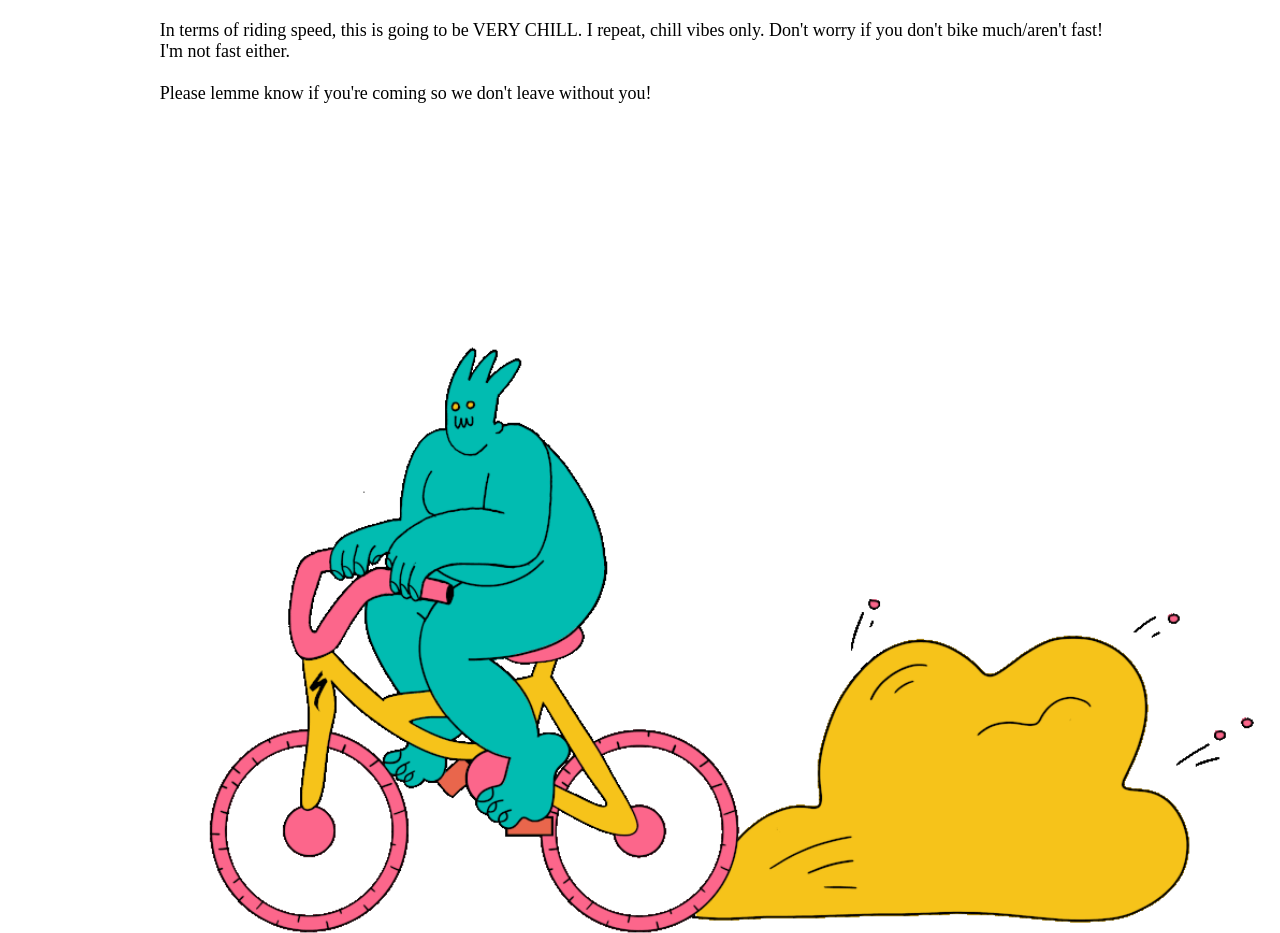
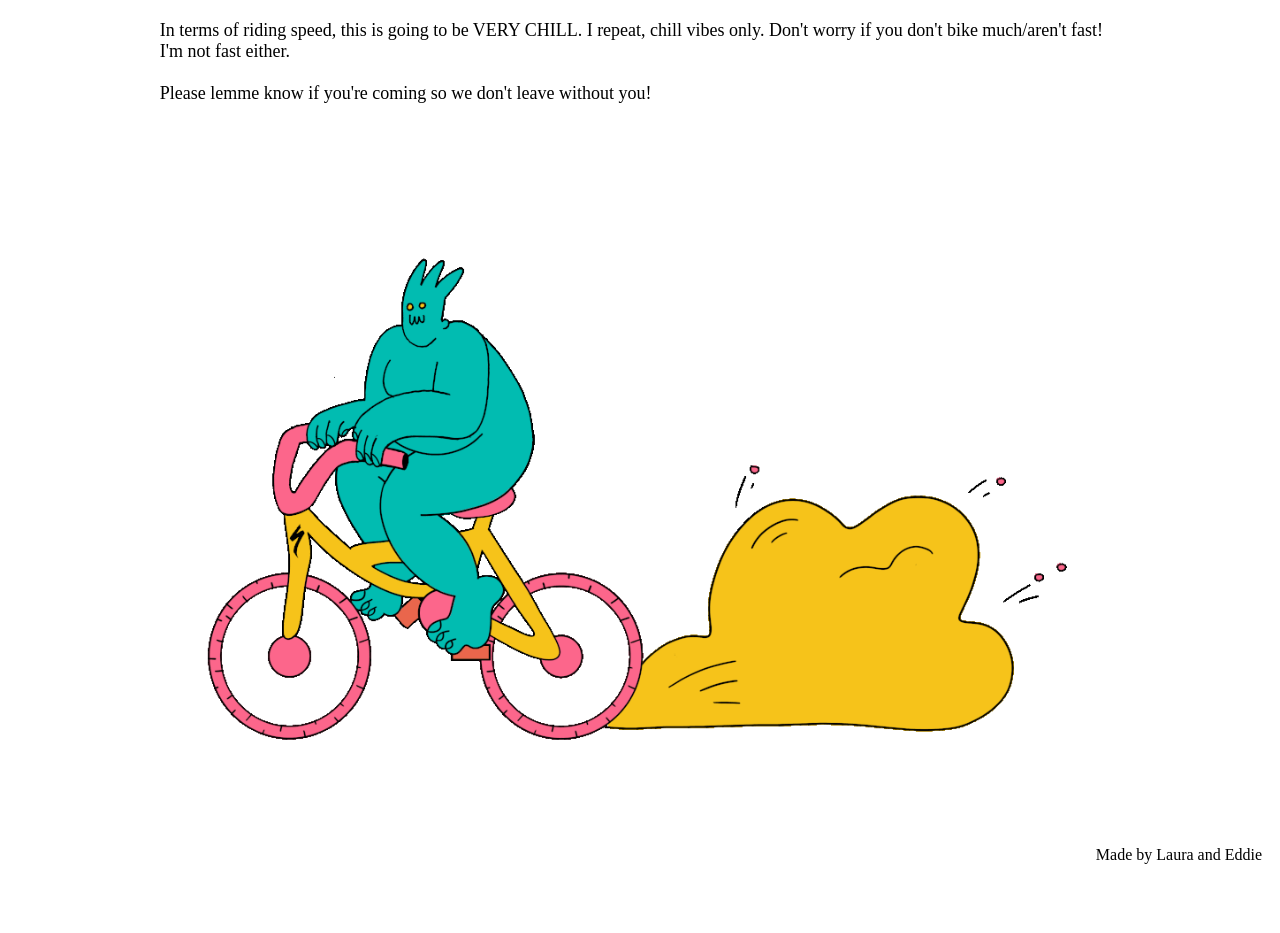
Before and after one commit to escarsella/escarsella.github.io, a plain HTML site: page index.html in a window 1280 px wide. Shown: the part 1346-2279 px from the top of the page. After the commit the page ends 2226 px from the top, so only its background shows below. Drawn offline with Linux system fonts and the light colour scheme; a script that the page names is missing.

Commit message:
Update index.html

```diff
--- a/index.html
+++ b/index.html
@@ -97,7 +97,7 @@ Please lemme know if you're coming so we don't leave without you!
 </div>
 </div>
 <div class="row">
-	<div class="column" style="width:100%;padding-left:15%;padding-top:60px;">
+	<div class="column" style="width:100%;padding-left:15%;padding-right:15%">
 		<tr>
 		<td><img style="display:block;" width=100% max-height=80% src="goblin.gif"></td>
 		</tr>
```
